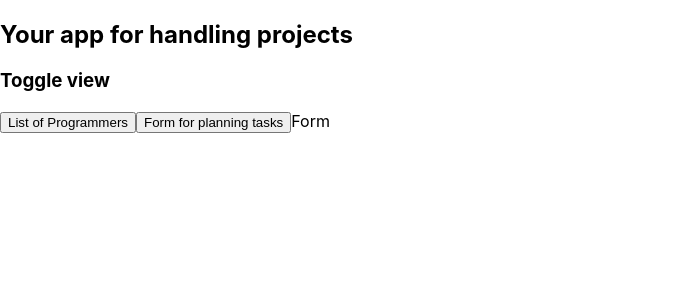
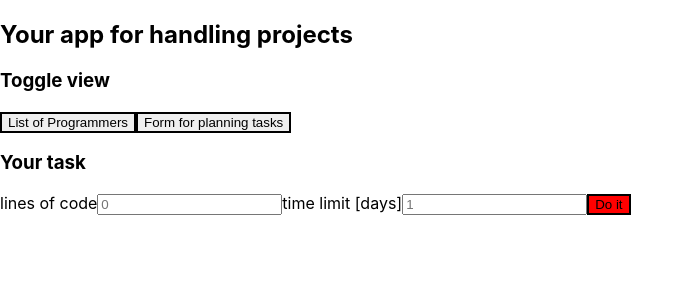
Before and after one commit to JanChmelik/ReactProgrammers, a React (Create React App) app: page / in a window 1280 px wide. Both pictures are taken after a click on the button "Form for planning tasks". Shown: the top 300 px of the page, without its empty margins (0-694 px from the left). Built offline with nearby package versions, Linux system fonts and the light colour scheme.

Commit message:
projectDesign and work/manpower evaluation added

```diff
--- a/src/App.jsx
+++ b/src/App.jsx
@@ -6,13 +6,14 @@ import rawList from "./Data/programmersList.json";
 import Toggler from "./Components/Viewtoggler/Viewtoggler";
 import List from "./Components/List/List";
 import AddForm from "./Components/AddForm/AddForm";
+import ProjectView from "./Components/ProjectView/ProjectForm";
 //
 function App() {
   //
   //#region PageViewToggler
   const [activeView, setActiveView] = useState(0);
   function handleToggle(e) {
-    // calcVolume();
+    // calcpower();
     switch (e.target.name) {
       case "list": {
         setActiveView(1);
@@ -38,7 +39,7 @@ function App() {
         ? Math.max(...coderList.map((coder) => coder.id)) + 1
         : 1,
     name: "",
-    size: "",
+    sizing: "",
   });
   const handlecoderDelete = (idToDelete) => {
     setcoderList(coderList.filter((coder) => coder.id !== idToDelete));
@@ -60,11 +61,70 @@ function App() {
     const resetcoder = {
       id: newCradId,
       name: "",
-      size: "",
+      position: "",
     };
     setNewcoder(resetcoder);
   };
   //#endregion AddForm
+  //
+  //#region ProjectView
+  const [wokrCalculated, setWorkCalculated] = useState(0);
+  const [projectDesign, setProjectDesign] = useState({
+    length: "",
+    days: "",
+  });
+  //#region claculating ManPower
+  const [manPower, setmanPower] = useState(0);
+  function calcPower() {
+    let power = 0;
+    for (let i = 0; i < coderList.length; i++) {
+      const element = coderList[i];
+      if (element.position === "Junior") {
+        power += 10;
+      } else if (element.position === "Senior") {
+        power += 20;
+      } else {
+        power += 0;
+      }
+    }
+    setmanPower(power);
+  }
+  //#endregion claculating ManPower
+  //
+  const calcProject = (e) => {
+    let temp = { ...projectDesign, [e.target.id]: e.target.value };
+    setProjectDesign(temp);
+    let work = parseInt(projectDesign.length) / parseInt(projectDesign.days);
+    setWorkCalculated(work);
+    validation(wokrCalculated, manPower);
+  };
+  //
+  //#region Validation
+  const [validationResult, setValidationResult] = useState(false);
+  function validation(work, power) {
+    if (work != NaN && work != 0) {
+      setValidationResult(work >= power ? true : false);
+    } else {
+      setValidationResult(false);
+    }
+  }
+  //#endregion Validation
+  //
+  //#region Reset ProjectView
+  const handleReset = () => {
+    const tempProject = {
+      ...projectDesign,
+      length: "",
+      days: "",
+    };
+    setProjectDesign(tempProject);
+    setWorkCalculated(0);
+    validation(wokrCalculated, manPower);
+  };
+  //#endregion Reset ProjectView
+  //
+  //#endregion ProjectView
+
   //
   return (
     <div className="App">
@@ -72,6 +132,7 @@ function App() {
       <Toggler togglePageView={handleToggle} />
       {activeView === 1 && (
         <>
+          <h3>Your team</h3>
           <List inList={coderList} handleDelete={handlecoderDelete} />
           <AddForm
             data={newcoder}
@@ -80,7 +141,16 @@ function App() {
           />
         </>
       )}
-      {activeView === 2 && <>Form</>}
+      {activeView === 2 && (
+        <>
+          <ProjectView
+            inModel={projectDesign}
+            handleChange={calcProject}
+            validation={validationResult}
+            handleResetClick={handleReset}
+          />
+        </>
+      )}
     </div>
   );
 }
--- /dev/null
+++ b/src/Components/ProjectView/ProjectForm.css
@@ -0,0 +1,9 @@
+button {
+  border: 2px solid black;
+}
+.red {
+  background-color: red;
+}
+.green {
+  background-color: green;
+}
--- /dev/null
+++ b/src/Components/ProjectView/ProjectForm.jsx
@@ -0,0 +1,44 @@
+import React from "react";
+import "./ProjectForm.css";
+//
+function ProjectForm({ validation, inModel, handleChange, handleResetClick }) {
+  return (
+    <div>
+      <h3>Your task</h3>
+      <form action="">
+        <label htmlFor="linesOfCode">
+          {`lines of code`}
+          <input
+            type="number"
+            min={0}
+            placeholder="0"
+            name="sizing"
+            value={inModel.length}
+            onChange={handleChange}
+            id="linesOfCode"
+          />
+        </label>
+        <label htmlFor="timeLimit">
+          {`time limit [days]`}
+          <input
+            type="number"
+            min={1}
+            placeholder="1"
+            name="sizing"
+            value={inModel.days}
+            onChange={handleChange}
+            id="timeLimit"
+          />
+        </label>
+        <button
+          type="button"
+          className={validation ? "green" : "red"}
+          onClick={handleResetClick}>
+          Do it
+        </button>
+      </form>
+    </div>
+  );
+}
+
+export default ProjectForm;
```
Also changed, not shown: src/Components/Form/Form.jsx (deleted).
